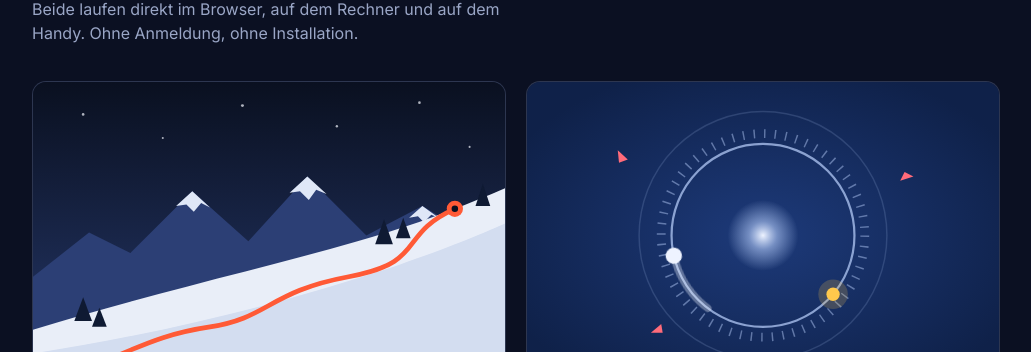
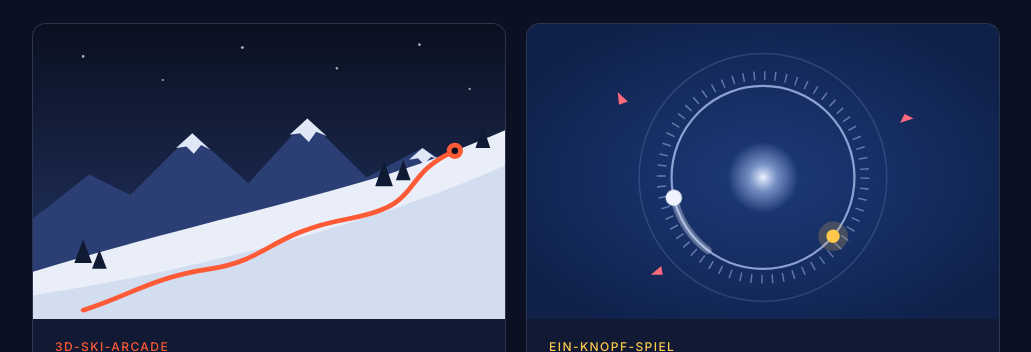
Before and after one commit to milvussax-dot/timleonhardt.de, a plain HTML site: page index.html in a window 1280 px wide. Shown: the part 145-497 px from the top of the page, without its empty margins (124-1155 px from the left). Drawn offline with nearby package versions, Linux system fonts and the light colour scheme; a web font is replaced by a local one.

Commit message:
Startseite: Einleitungssatz entfernt
Co-Authored-By: Claude Opus 5.5 <noreply@anthropic.com>

```diff
--- a/index.html
+++ b/index.html
@@ -55,7 +55,6 @@ body {
 header { display: flex; flex-direction: column; gap: 10px; }
 .domain { margin: 0; font: 500 13px/1 var(--font-body); letter-spacing: 0.08em; color: var(--muted); }
 h1 { margin: 0; font: 800 clamp(40px, 7vw, 64px)/0.95 var(--font-body); letter-spacing: -0.04em; text-wrap: balance; }
-.intro { margin: 0; color: var(--muted); max-width: 52ch; }
 
 .games { display: grid; grid-template-columns: repeat(auto-fit, minmax(min(100%, 380px), 1fr)); gap: 20px; }
 .tile {
@@ -112,7 +111,6 @@ footer p { margin: 0; }
   <header>
     <p class="domain">timleonhardt.de</p>
     <h1>Spiele</h1>
-    <p class="intro">Beide laufen direkt im Browser, auf dem Rechner und auf dem Handy. Ohne Anmeldung, ohne Installation.</p>
   </header>
 
   <main class="games">
```
